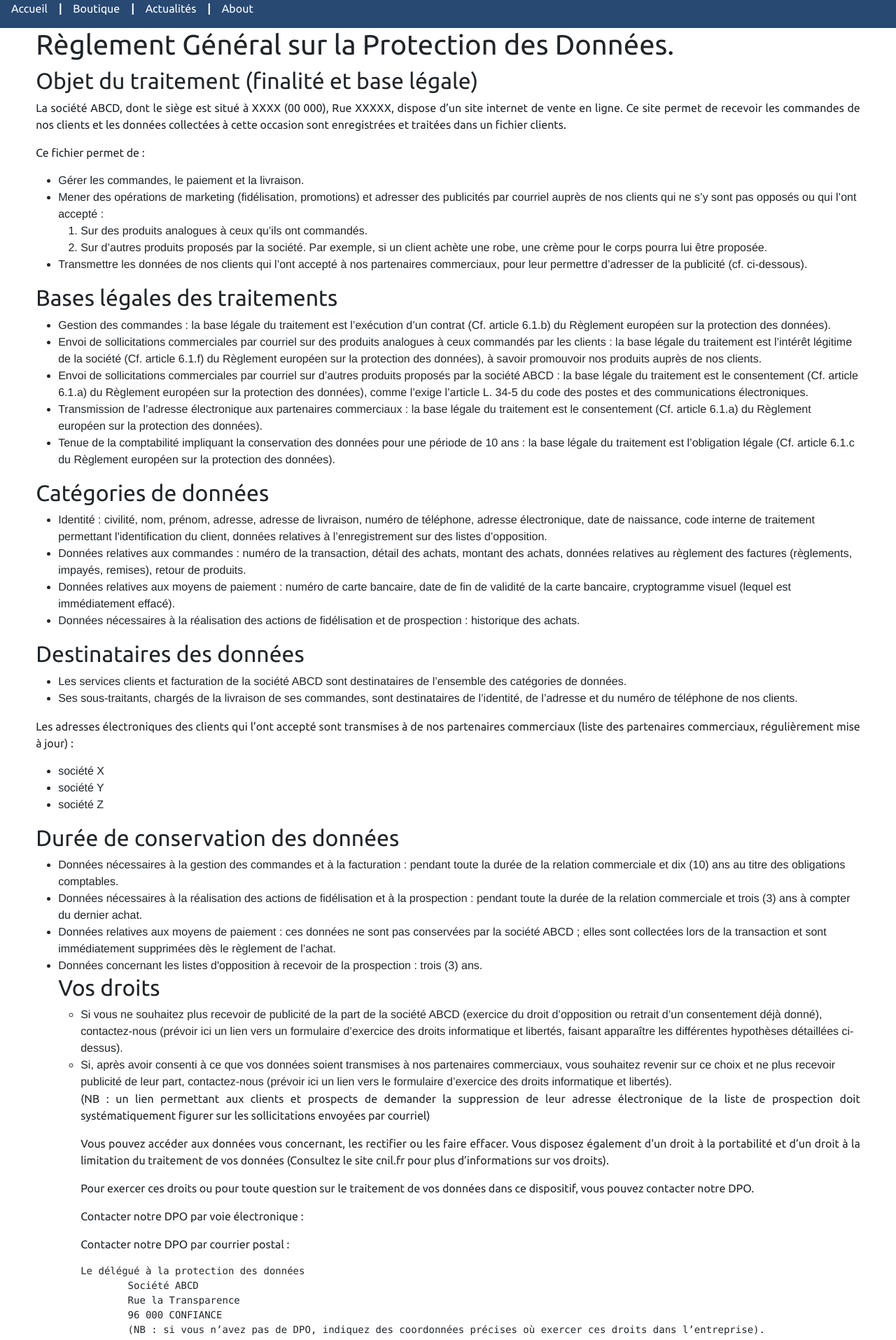
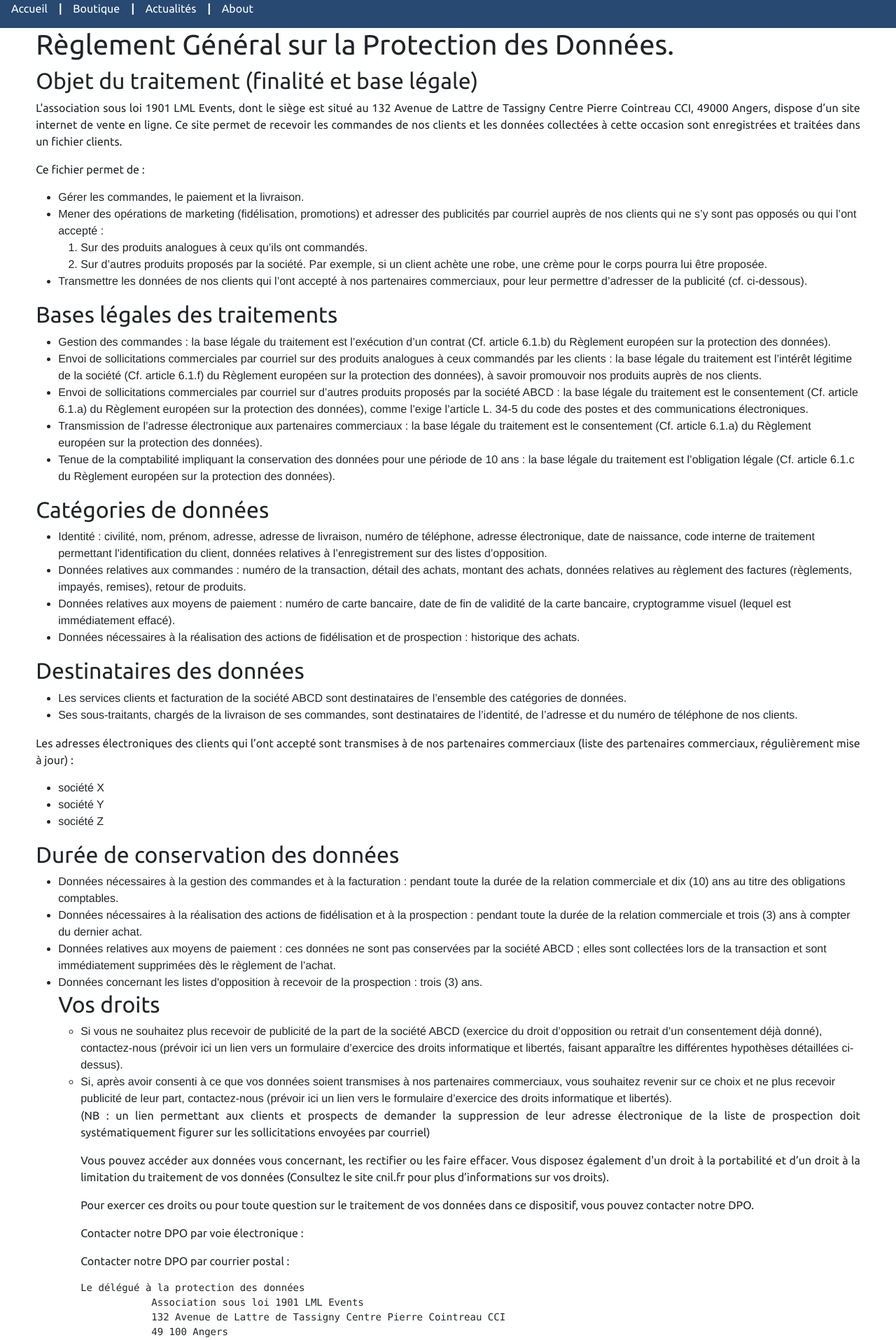
Before and after one commit to carkev/lmlevents, a Django app: page /home/rgpd/ in a window 1280 px wide. Shown: the part 120-2035 px from the top of the page at 70% size. Run offline with Django 4.2, Linux system fonts and the light colour scheme; parts of the project's set-up code (start-up, migrations or seed data) failed here and were passed over; some libraries are stand-ins or nearby versions.

Commit message:
Features(news): Add info

```diff
--- a/templates/_footer.html
+++ b/templates/_footer.html
@@ -5,15 +5,15 @@
     <div class="footer-block-1 d-flex flex-row justify-content-around align-items-center">
       <div class="footer-title d-flex flex-column justify-content-center align-items-center">
         <h2><strong>LML Events</strong></h2>
-        <p class="pr-5 text-white-50">Lorem ipsum dolor sit amet, consectetur adipiscing elit. Nullam ac ante mollis quam tristique convallis </p>
+        <p class="pr-5 text-white-50">Plongez dans une nouvelle réalité !</p>
       </div>
       <div class="d-flex footer-social justify-content-around align-items-center flex-column">
         <h3>Nous suivre:</h3>
         <p>
           <a href="https://www.linkedin.com/in/lml-events/"><i class="fab fa-linkedin-in fa-xl"></i></a>
-          <a href="#"><i class="fab fa-facebook fa-xl"></i></a>
-          <a href="#"><i class="fab fa-twitter fa-xl"></i></a>
-          <a href="#"><i class="fab fa-instagram fa-xl"></i></a>
+          <a href="https://discord.com/channels/@me/1072852473196314697/1107936011645886535"><i class="fab fa-facebook fa-xl"></i></a>
+          <a href="https://twitter.com/lmlevents49/"><i class="fab fa-twitter fa-xl"></i></a>
+          <a href="https://instagram.com/lmlevents49?igshid=NTc4MTIwNjQ2YQ=="><i class="fab fa-instagram fa-xl"></i></a>
           <a href="#"><i class="fab fa-twitch fa-xl"></i></a>
           <a href="#"><i class="fab fa-tiktok fa-xl"></i></a>
           <a href="#"><i class="fab fa-youtube fa-xl"></i></a>
@@ -34,8 +34,10 @@
       </div>
       <div class="location">
         <h4 class="f-menu-loc">Localisation</h4>
-        <p>22, Lorem ipsum dolor, consectetur adipiscing</p>
-        <p class="mb-0"><i class="fa fa-phone mr-3"></i>  (+33) 754-3010</p>
+        <p>Centre Pierre Cointreau CCI</p>
+        <p>132 Avenue de Lattre de Tassigny</p>
+        <p>49000 Angers</p>
+        <p class="mb-0"><i class="fa fa-phone mr-3"></i>  (+33)7 77 77 71 45</p>
         <p class="mb-0"><i class="fa-regular fa-paper-plane mr-3"></i><a href="mailto:contact.lmlevents49@gmail.com">  contact</a></p>
       </div>
     </div>
--- a/templates/pages/gpdr.html
+++ b/templates/pages/gpdr.html
@@ -7,7 +7,8 @@
 {% block content %}
     <h1>Règlement Général sur la Protection des Données.</h1>
     <h2>Objet du traitement (finalité et base légale)</h2>
-    <p>La société ABCD, dont le siège est situé à XXXX (00 000), Rue XXXXX, dispose d’un site internet de vente en ligne. Ce site permet de recevoir les commandes de nos clients et les données collectées à cette occasion sont enregistrées et traitées dans un fichier clients.</p>
+    <p>L'association sous loi 1901 LML Events, dont le siège est situé au 132 Avenue de Lattre de Tassigny Centre Pierre Cointreau CCI, 49000 Angers, dispose d’un site internet de vente en ligne.
+       Ce site permet de recevoir les commandes de nos clients et les données collectées à cette occasion sont enregistrées et traitées dans un fichier clients.</p>
 
     <p>Ce fichier permet de :<p>
 
@@ -73,10 +74,10 @@
         <p>Contacter notre DPO par voie électronique :</p> <a href="mailto:dpo@abcd.fr"></a>
         <p>Contacter notre DPO par courrier postal :<p>
         <pre>Le délégué à la protection des données
-        Société ABCD
-        Rue la Transparence
-        96 000 CONFIANCE
-        (NB : si vous n’avez pas de DPO, indiquez des coordonnées précises où exercer ces droits dans l’entreprise).</pre>
+            Association sous loi 1901 LML Events
+            132 Avenue de Lattre de Tassigny Centre Pierre Cointreau CCI
+            49 100 Angers
+        </pre>
 
-        <p>Si vous estimez, après avoir contacté la société ABCD, que vos droits « Informatique et Libertés » ne sont pas respectés, vous pouvez adresser une réclamation en ligne à la CNIL.</p>
+        <p>Si vous estimez, après avoir contacté l'association, que vos droits « Informatique et Libertés » ne sont pas respectés, vous pouvez adresser une réclamation en ligne à la CNIL.</p>
 {% endblock content %}
--- a/templates/pages/index.html
+++ b/templates/pages/index.html
@@ -6,5 +6,7 @@
 
 {% block content %}
     <h1>LML Events</h1>
-    <p>{% lorem 6 b random %}</p>
+    <p>LML Events : C’est quoi ?</p>
+    <p>Nous sommes une association d'événementiel gaming et esport créée par trois passionnés : Léo, Maël et Léa. Notre but est de continuer à développer et populariser l'esport en proposant des événements innovants pour les joueurs et les spectateurs. À long terme, nous souhaitons produire nos propres événements pour continuer de faire rêver les passionnés.</p>
+    <p>Nous prenons énormément en compte les retours de la communauté pour créer des événements uniques et mémorables. Mettre les joueurs et les spectateurs dans les meilleures conditions est notre priorité absolue. Rejoignez-nous dans notre mission pour faire briller l'esport !</p>
 {% endblock content %}
```
